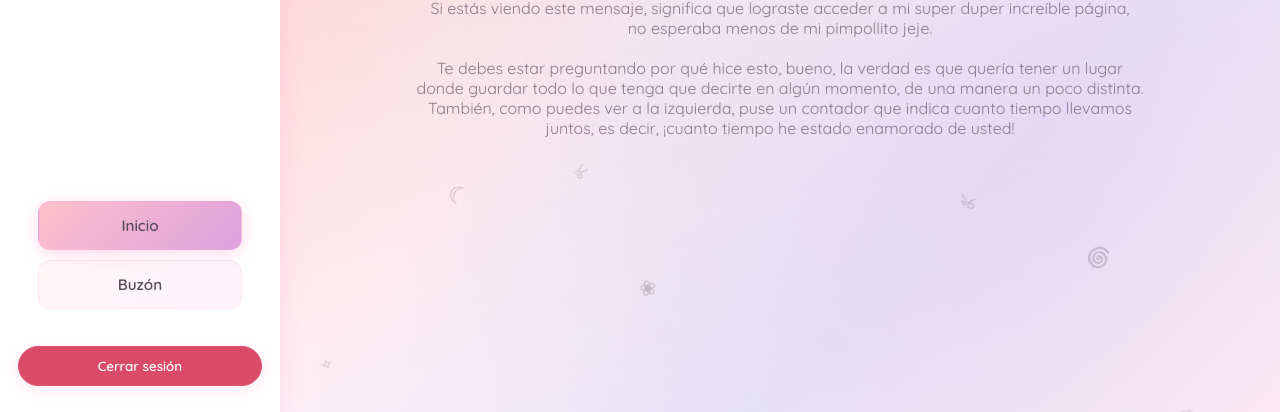
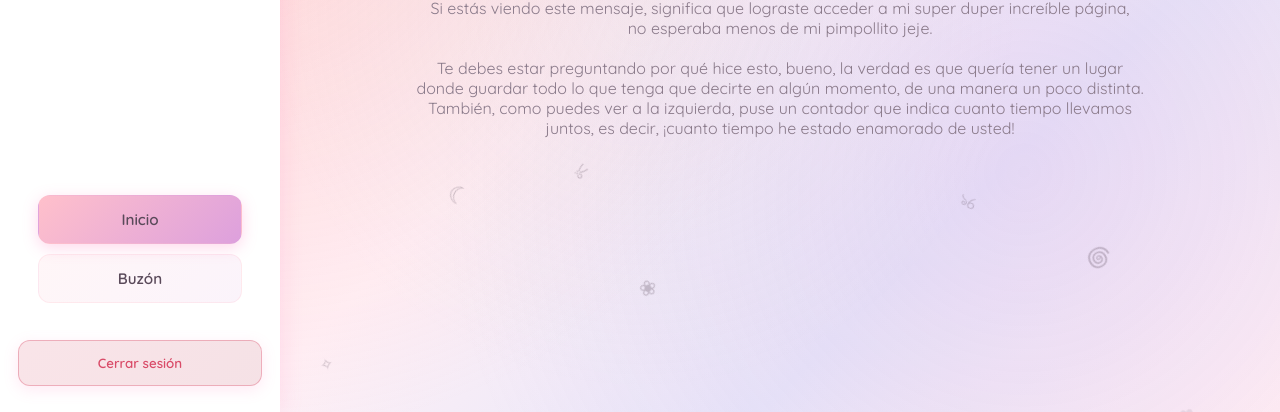
Before and after one commit to fobicho/L0V3, a website: page frontend/index.html in a window 1280 px wide. Shown: the part 388-800 px from the top of the page. Drawn offline with nearby package versions, Linux system fonts and the light colour scheme; sample sign-in values are in the browser's storage.

Commit message:
fix: sidebar and logout

```diff
--- a/frontend/css/style.css
+++ b/frontend/css/style.css
@@ -353,18 +353,25 @@ nav a:hover, nav button:hover {
 
 .sidebar .logout-fixed {
   position: static;
+  display: block;
   width: 100%;
   margin-top: 0;
   flex-shrink: 0;
-  padding: 11px 16px;
-  border: 1px solid #e0526f;
-  background: #d94b68;
-  color: var(--blanco);
+  padding: 14px 16px;
+  border-radius: 12px;
+  font-weight: 600;
+  text-align: center;
+  background: linear-gradient(135deg, rgba(217, 75, 104, 0.15), rgba(189, 56, 85, 0.15));
+  border: 1px solid rgba(217, 75, 104, 0.35);
+  color: #d94b68;
+  transition: all 0.25s ease;
 }
 
 .sidebar .logout-fixed:hover {
-  background: #bd3855;
-  transform: translateY(-1px);
+  background: linear-gradient(135deg, rgba(217, 75, 104, 0.3), rgba(189, 56, 85, 0.3));
+  border-color: rgba(217, 75, 104, 0.55);
+  box-shadow: 0 2px 12px rgba(217, 75, 104, 0.18);
+  color: #bd3855;
 }
 
 .pista-fixed {
@@ -912,6 +919,7 @@ nav a:hover, nav button:hover {
     transform: translateX(-105%);
     transition: transform 0.25s ease;
     z-index: 150;
+    padding: 68px 18px 26px;
   }
   .sidebar.is-open {
     transform: translateX(0);
```
